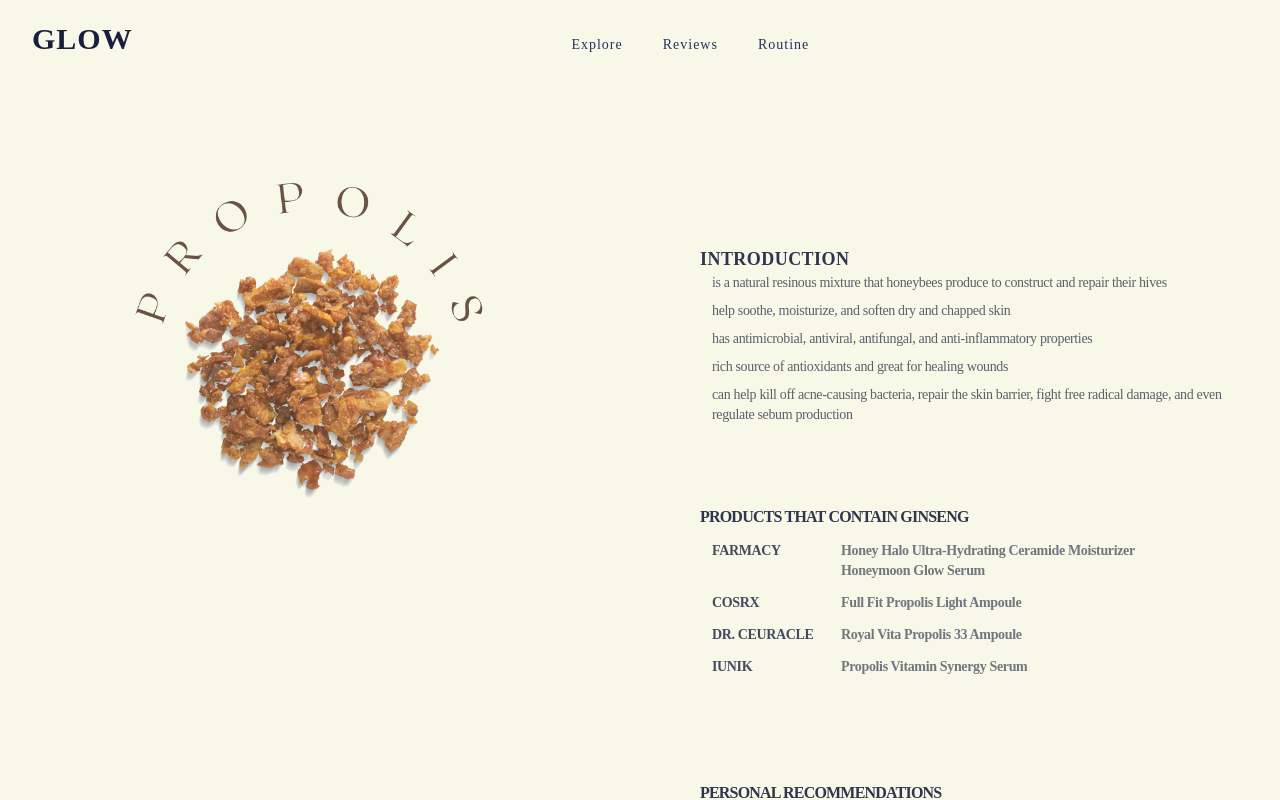
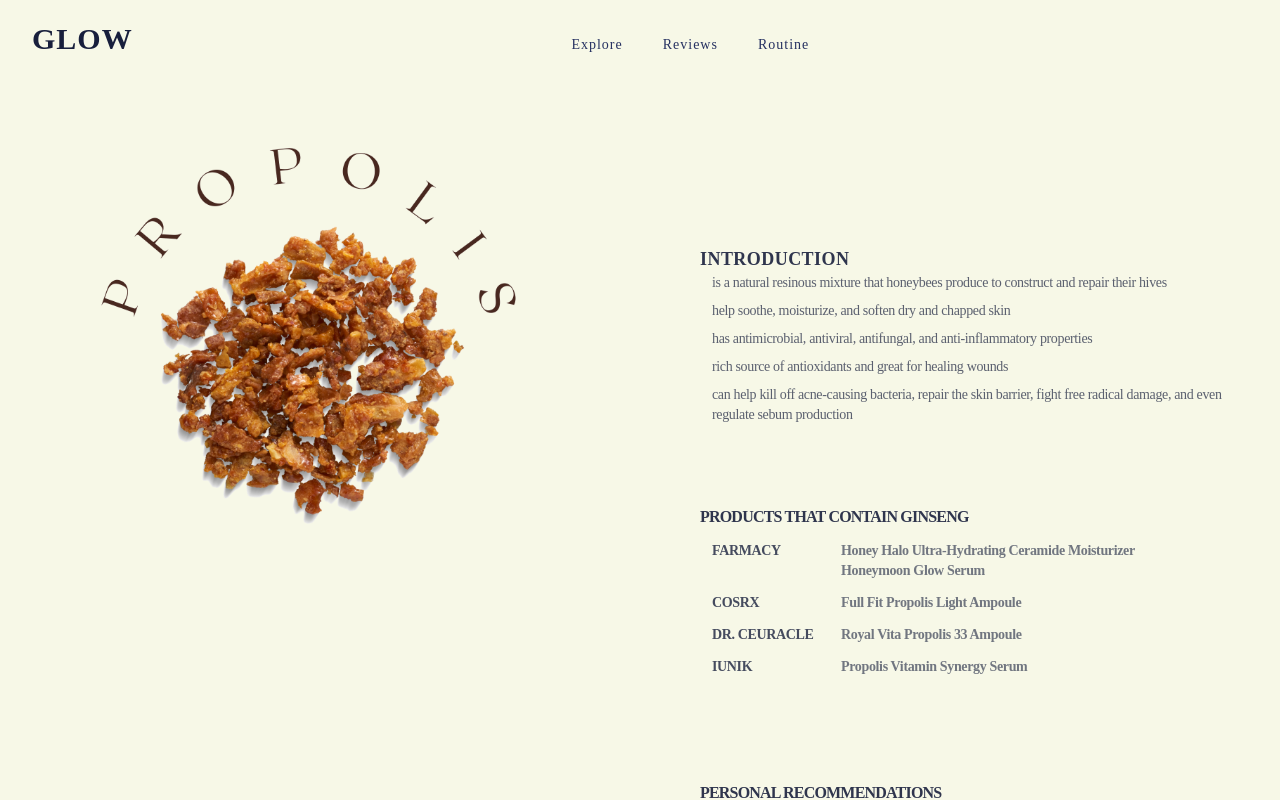
Before and after one commit to biancacomanescu97/glow, a React (Create React App) app: page /propolis in a window 1280 px wide. Shown: the top 800 px of the page. Built offline with nearby package versions, Linux system fonts and the light colour scheme.

Commit message:
Get img info from ingredients - power houses

```diff
--- a/src/components/explore/powerhouses/Ginseng.tsx
+++ b/src/components/explore/powerhouses/Ginseng.tsx
@@ -1,21 +1,23 @@
 import {power} from "../data/ingredients";
 
 export default function Ginseng() {
+  const ginseng = power[2];
+
   return (
     <main className="pb-10">
       <div className="grid grid-col-1 lg:grid-cols-2 gap-10">
         <div className="px-16 py-10">
           <img
-            className="object-cover opacity-80 p-10"
-            src="/assets/img/explore/Ginseng.png"
-            alt="Ginseng"
+            className="object-cover"
+            src={ginseng.imgUrl}
+            alt={ginseng.imgAlt}
           />
         </div>
         <div className="block py-32">
           <div className="block p-10">
             <h1 className="text-royal-700 text-opacity-90 text-lg font-bold tracking-wide">INTRODUCTION</h1>
             <ul role="list" className="list-none list-inside pl-3 space-y-2 text-sm text-royal-700 text-opacity-70 tracking-tight">
-              {power[2].description.map((item) => (
+              {ginseng.description.map((item) => (
                 <li>{item}</li>
               ))}
             </ul>
--- a/src/components/explore/powerhouses/Propolis.tsx
+++ b/src/components/explore/powerhouses/Propolis.tsx
@@ -1,21 +1,23 @@
 import {power} from "../data/ingredients";
 
 export default function Propolis() {
+  const propolis = power[0];
+
   return (
     <main className="pb-10">
       <div className="grid grid-col-1 lg:grid-cols-2 gap-10">
         <div className="px-16 py-10">
-          <img
-            className="object-cover opacity-80 p-10"
-            src="/assets/img/explore/Propolis.png"
-            alt="Propolis"
+        <img
+            className="object-cover"
+            src={propolis.imgUrl}
+            alt={propolis.imgAlt}
           />
         </div>
         <div className="block py-32">
           <div className="block p-10">
             <h1 className="text-royal-700 text-opacity-90 text-lg font-bold tracking-wide">INTRODUCTION</h1>
             <ul role="list" className="list-none list-inside pl-3 space-y-2 text-sm text-royal-700 text-opacity-70 tracking-tight">
-              {power[0].description.map((item) => (
+              {propolis.description.map((item) => (
                 <li>{item}</li>
               ))}
             </ul>
```
